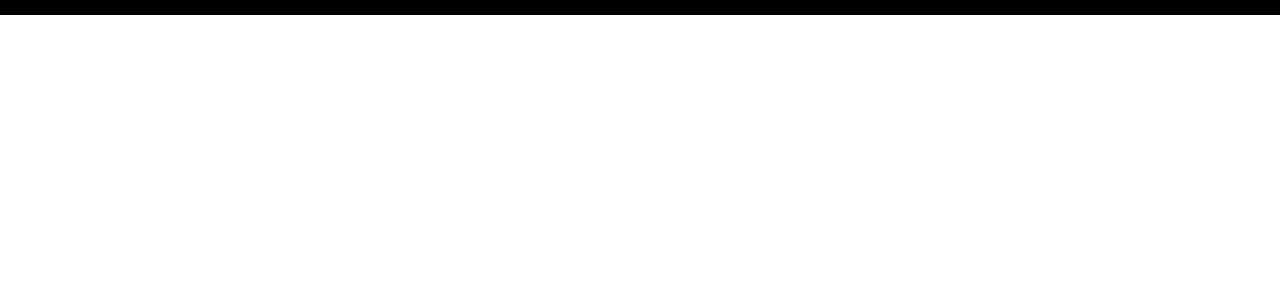
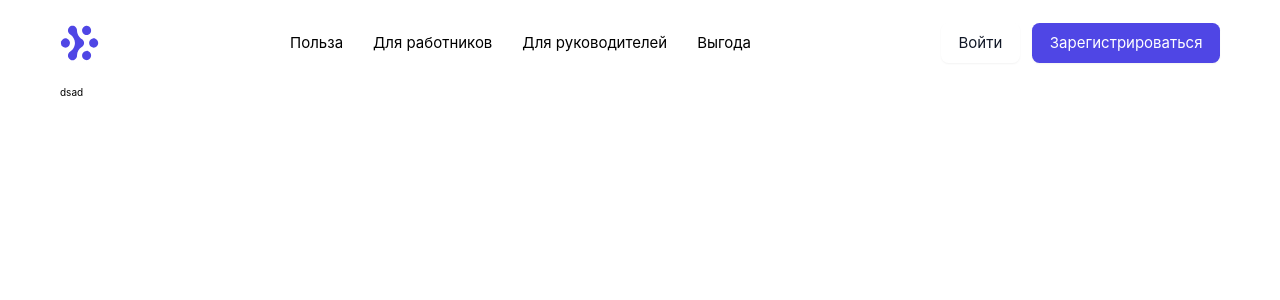
Before and after one commit to distanceOn/hakatonOnboarding, a React (Vite) app: page / in a window 1280 px wide. Shown: the top 300 px of the page. Built offline with nearby package versions, Linux system fonts and the light colour scheme.

Commit message:
refactor: add mainLayout

```diff
--- a/src/pages/AuthPage/ui/AuthPage.tsx
+++ b/src/pages/AuthPage/ui/AuthPage.tsx
@@ -1,6 +1,6 @@
 import { useParams } from 'react-router-dom'
 
-import { Header } from '@/widgets/header'
+import { MainLayout } from '@/shared/layouts/MainLayout'
 
 export const AuthPage = () => {
   const { type } = useParams<{ type: keyof typeof showAuth }>()
@@ -9,10 +9,5 @@
     login: () => <div>{type}</div>,
   }
 
-  return (
-    <div className='px-24'>
-      <Header />
-      {showAuth[type]()}
-    </div>
-  )
+  return <MainLayout>{showAuth[type]()}</MainLayout>
 }
--- a/src/pages/MainPage/ui/MainPage.tsx
+++ b/src/pages/MainPage/ui/MainPage.tsx
@@ -1 +1,3 @@
-export const MainPage = () => <div className='bg-black'>dasdasd</div>
+import { MainLayout } from '@/shared/layouts/MainLayout'
+
+export const MainPage = () => <MainLayout>dsad</MainLayout>
--- /dev/null
+++ b/src/shared/layouts/MainLayout/index.ts
@@ -0,0 +1 @@
+export { MainLayout } from './ui/MainLayout'
--- /dev/null
+++ b/src/shared/layouts/MainLayout/ui/MainLayout.tsx
@@ -0,0 +1,14 @@
+import type { ReactNode } from 'react'
+
+import { Header } from '@/widgets/header'
+
+type MainLayoutProps = {
+  children: ReactNode
+}
+
+export const MainLayout: React.FC<MainLayoutProps> = ({ children }) => (
+  <div className='px-24'>
+    <Header />
+    {children}
+  </div>
+)
--- a/src/widgets/header/ui/Header.tsx
+++ b/src/widgets/header/ui/Header.tsx
@@ -1,3 +1,5 @@
+import { Link } from 'react-router-dom'
+
 import { Button } from '@/features/Button'
 import { HeaderItem } from '@/features/HeaderItem/index'
 import { Logo } from '@/shared/ui'
@@ -30,7 +32,7 @@
     {
       id: 1,
       value: 'Войти',
-      link: '#',
+      link: '/auth/login/',
     },
     {
       id: 2,
@@ -42,7 +44,9 @@
   ]
   return (
     <div className='flex justify-between items-center py-9 flex-wrap'>
-      <Logo wind='w-16 h-16' />
+      <Link to='/'>
+        <Logo wind='w-16 h-16' />
+      </Link>
       <ul className='flex items-center gap-12'>
         {items.map(({ id, value, link }) => (
           <HeaderItem key={id} value={value} link={link} />
```
